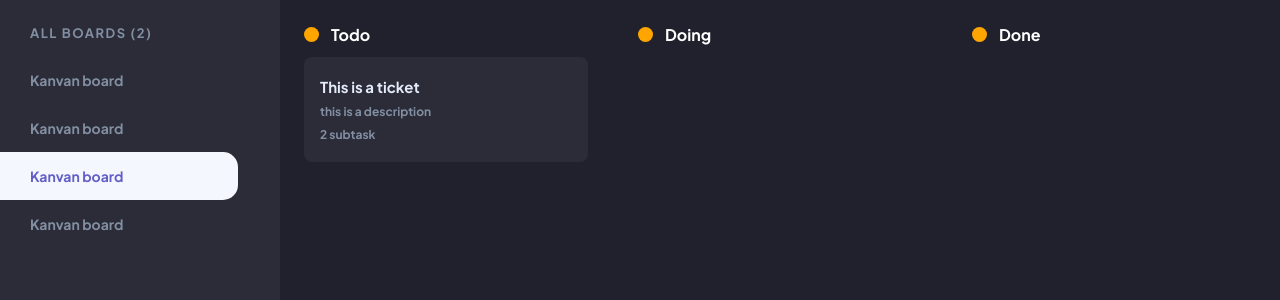
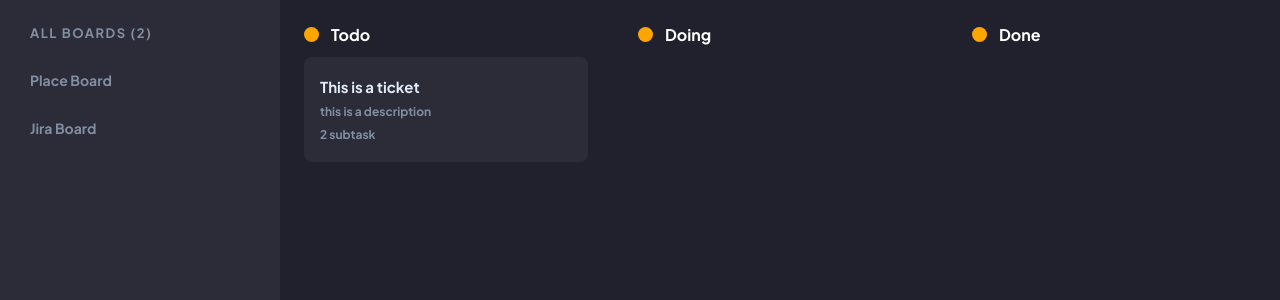
Before and after one commit to Albin-Varillas/kanban-board, a React (Vite) app: page / in a window 1280 px wide. Shown: the top 300 px of the page. Built offline with nearby package versions, Linux system fonts and the light colour scheme.

Commit message:
started on projectcontext

```diff
--- a/package.json
+++ b/package.json
@@ -11,7 +11,8 @@
   "dependencies": {
     "react": "^18.2.0",
     "react-dom": "^18.2.0",
-    "sass": "^1.57.1"
+    "sass": "^1.57.1",
+    "uuid": "^9.0.0"
   },
   "devDependencies": {
     "@types/react": "^18.0.26",
--- a/src/components/SideNav/SideNav.jsx
+++ b/src/components/SideNav/SideNav.jsx
@@ -1,15 +1,19 @@
 import React from "react"
 import "./SideNav.scss"
+import { useProject } from "../../context/ProjectContext"
 
 export default function SideNav() {
+    const { projects } = useProject()
+    console.log(projects)
+
     return (
         <div className="sidenav">
             <p>ALL BOARDS (2)</p>
+
             <ul>
-                <li>Kanvan board</li>
-                <li>Kanvan board</li>
-                <li className="active">Kanvan board</li>
-                <li>Kanvan board</li>
+                {projects.map((project) => (
+                    <li key={project.id}>{project.title}</li>
+                ))}
             </ul>
         </div>
     )
--- /dev/null
+++ b/src/context/ProjectContext.jsx
@@ -0,0 +1,23 @@
+import React, { useState, useContext, createContext } from "react"
+import { projectsData } from "./projects-data"
+
+const ProjectContext = createContext({})
+
+export function useProject() {
+    return useContext(ProjectContext)
+}
+
+const ProjectProvider = ({ children }) => {
+    const [projects, setProjects] = useState(projectsData)
+    const value = {
+        projects: projects,
+    }
+
+    return (
+        <ProjectContext.Provider value={value}>
+            {children}
+        </ProjectContext.Provider>
+    )
+}
+
+export default ProjectProvider
--- /dev/null
+++ b/src/context/projects-data.js
@@ -0,0 +1,138 @@
+import { v4 as uuidv4 } from "uuid"
+
+export const projectsData = [
+    {
+        title: "Place Board",
+        id: 1,
+        board: [
+            {
+                name: "Todo",
+                tickets: [
+                    {
+                        id: uuidv4(),
+                        title: "Context Bug",
+                        description:
+                            "This is one of the longest descriptions ever",
+                        tasks: ["Fix types at the same time"],
+                    },
+                    {
+                        id: uuidv4(),
+                        title: "Datalake team need config",
+                        description: "",
+                        tasks: ["Fix types at the same time"],
+                    },
+                    {
+                        id: uuidv4(),
+                        title: "i18n english",
+                        description: "Setup json and NPM",
+                        tasks: ["Fix types at the same time"],
+                    },
+                    {
+                        id: uuidv4(),
+                        title: "Datalake team need config",
+                        description: "",
+                        tasks: ["Fix types at the same time"],
+                    },
+                    {
+                        id: uuidv4(),
+                        title: "i18n english",
+                        description: "Setup json and NPM",
+                        tasks: ["Fix types at the same time"],
+                    },
+                ],
+            },
+            {
+                name: "Doing",
+                tickets: [
+                    {
+                        id: uuidv4(),
+                        title: "Portal for modals",
+                        description:
+                            "This is one of the longest descriptions ever",
+                        tasks: ["Fix types at the same time"],
+                    },
+                    {
+                        id: uuidv4(),
+                        title: "Context Bug",
+                        description:
+                            "This is one of the longest descriptions ever",
+                        tasks: ["Fix types at the same time"],
+                    },
+                ],
+            },
+            {
+                name: "Done",
+                tickets: [
+                    {
+                        id: uuidv4(),
+                        title: "Context Bug",
+                        description:
+                            "This is one of the longest descriptions ever",
+                        tasks: ["Fix types at the same time"],
+                    },
+                    {
+                        id: uuidv4(),
+                        title: "Datalake team need config",
+                        description: "",
+                        tasks: ["Fix types at the same time"],
+                    },
+                    {
+                        id: uuidv4(),
+                        title: "i18n english",
+                        description: "Setup json and NPM",
+                        tasks: ["Fix types at the same time"],
+                    },
+                ],
+            },
+        ],
+    },
+    {
+        title: "Jira Board",
+        id: 2,
+        board: {
+            stage1: {
+                name: "Todo",
+                tickets: [
+                    {
+                        id: uuidv4(),
+                        title: "Test Bug",
+                        description:
+                            "This is one of the longest descriptions ever",
+                        tasks: ["Fix types at the same time"],
+                    },
+                ],
+            },
+            stage2: {
+                name: "Doing",
+                tickets: [
+                    {
+                        id: uuidv4(),
+                        title: "Portal for modals",
+                        description:
+                            "This is one of the longest descriptions ever",
+                        tasks: [
+                            "Types and modal refs, get cookies to work with auth",
+                        ],
+                    },
+                ],
+            },
+            stage3: {
+                name: "Done",
+                tickets: [
+                    {
+                        id: uuidv4(),
+                        title: "Datalake team need config",
+                        description: "",
+                        tasks: ["Fix types at the same time"],
+                    },
+                    {
+                        id: uuidv4(),
+                        title: "i18n english",
+                        description: "Setup json and NPM",
+                        tasks: ["Fix types at the same time"],
+                    },
+                ],
+            },
+        },
+    },
+]
--- a/src/main.jsx
+++ b/src/main.jsx
@@ -1,10 +1,13 @@
 import React from "react"
 import ReactDOM from "react-dom/client"
 import App from "./App"
+import ProjectProvider from "./context/ProjectContext"
 import "./index.scss"
 
 ReactDOM.createRoot(document.getElementById("root")).render(
     <React.StrictMode>
-        <App />
+        <ProjectProvider>
+            <App />
+        </ProjectProvider>
     </React.StrictMode>
 )
```
Also changed, not shown: 1 other file (tests, documents, lock files or other folders).
